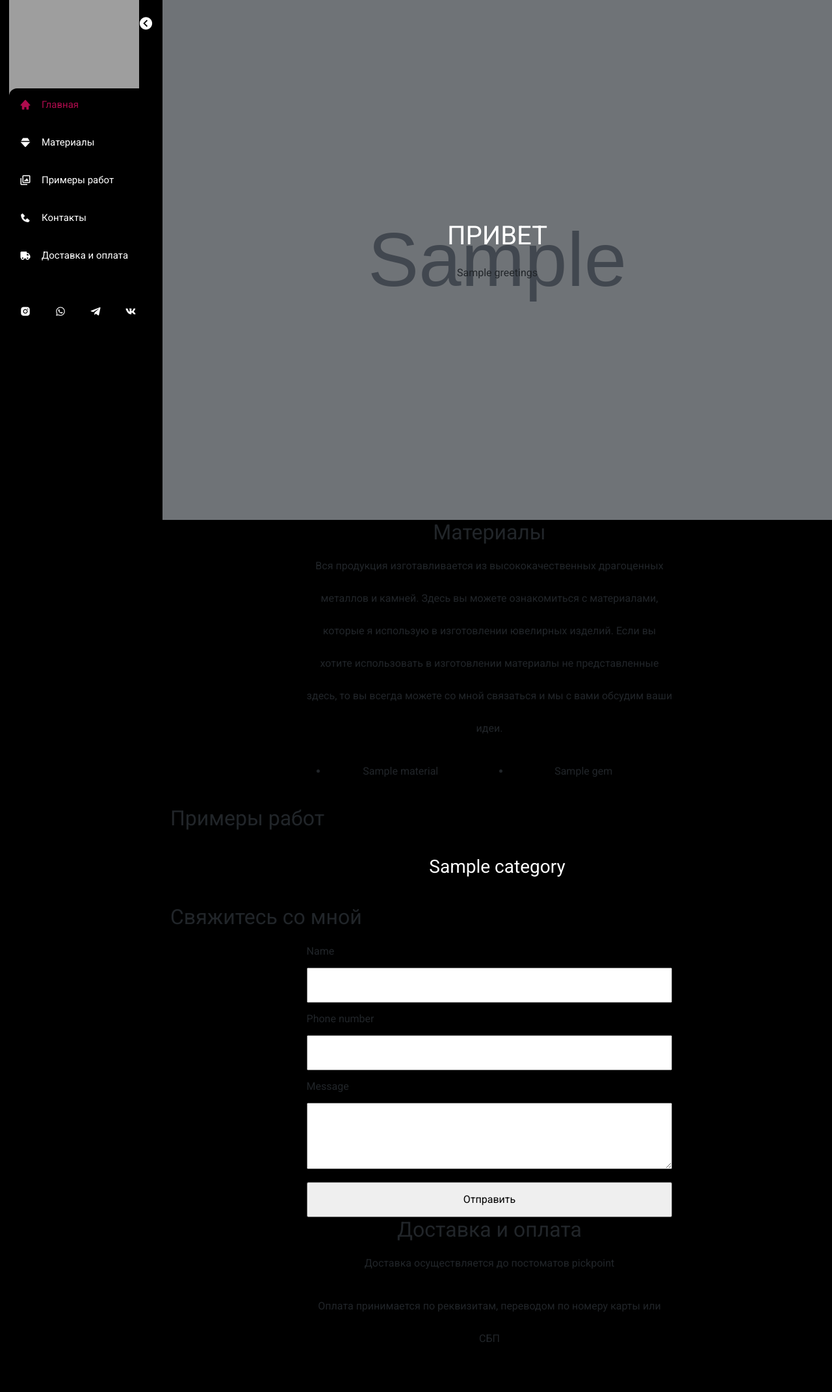
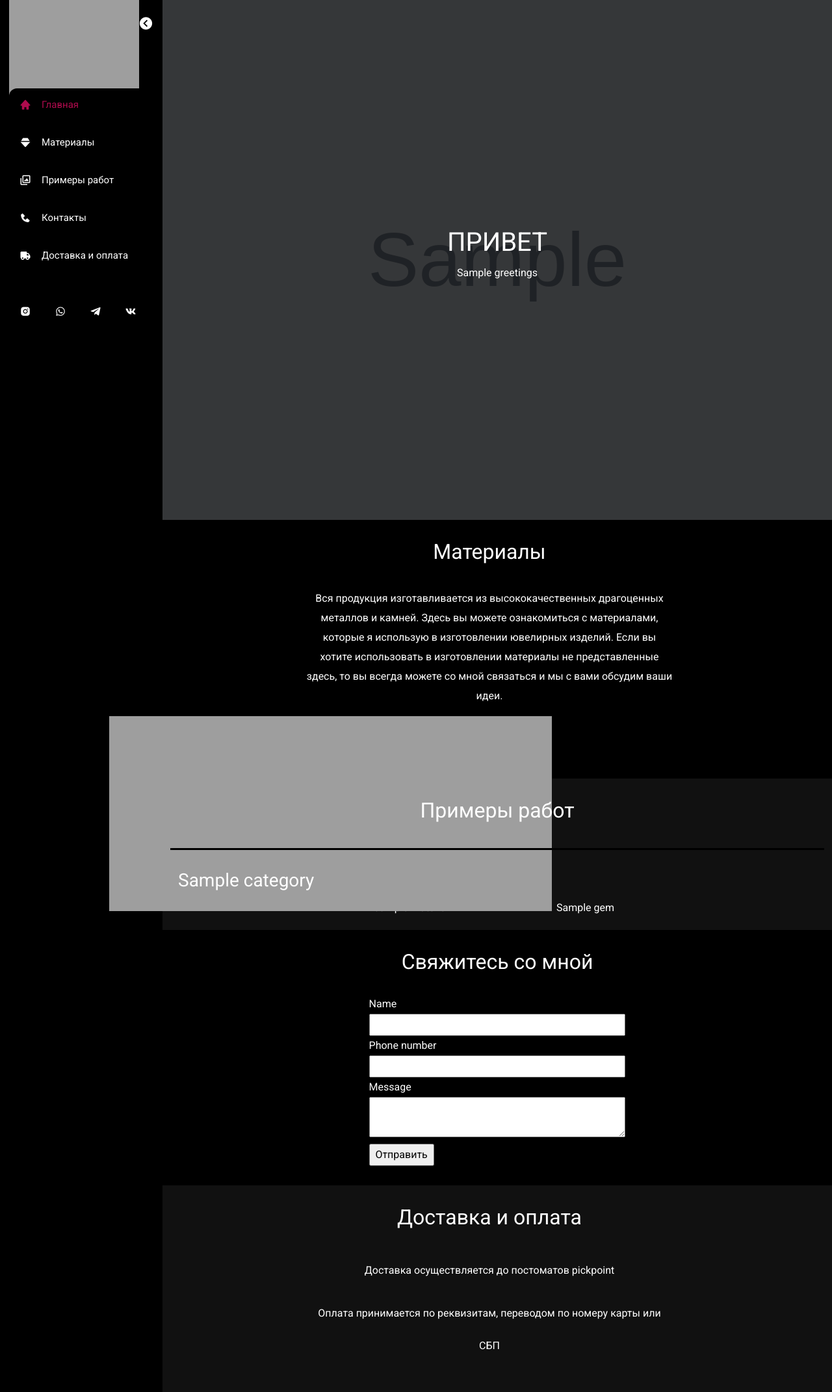
Before and after one commit to Camar4elo/Jewelry_site, a Django app: template shop/templates/contacts.html in a window 1280 px wide. Shown: the whole page at 65% size. Before the commit the page ends 2065 px from the top, so only its background shows below. Run offline with Django 3.2, Linux system fonts and the light colour scheme; the template is opened without the code that fills it: most values are stand-ins (such as "Sample title", 1, 10 or a date in 2020); grey boxes marked "Sample" are stand-in pictures; form fields are guessed from the names that the template uses; some libraries are stand-ins or nearby versions; grey boxes are pictures that could not be loaded.

Commit message:
update #home, #pht, create .form, .form.button, .contact-form, .contact-form:hover, .site_section_top p, .materials, .materials li, .materials li::marker, .gems, .gems li, .gems li::marker, #section_materials, #section_materials h2, #section_materials p, #section_work, #section_work h2, #section_contacts, #section_contacts h2, #section_delivery, #section_delivery h2, #materials_row

```diff
--- a/static/CSS/style.css
+++ b/static/CSS/style.css
@@ -206,7 +206,7 @@ body {
   min-height: 500px;
   z-index: 2;
   position: relative;
-  background: rgba(0, 0, 0, 0.479);
+  background: rgba(0, 0, 0, 0.750);
   width: auto;
 }
 
@@ -226,7 +226,9 @@ html {
 }
 
 #pht {
-  margin: 0;
+  border-top: 3px solid rgb(0, 0, 0);
+  border-width: 100%;
+  margin: auto;
 }
 
 #images {
@@ -266,8 +268,128 @@ html {
 }
 
 .jewel-category {
-  text-align: center;
+  text-align: left;
   color: #fff;
   margin-top: 30px;
   margin-bottom: 30px;
 }
+
+.form {
+  color: #fff;
+  line-height: 30px;
+  padding-left: 10%;
+  padding-right: 10%;
+  }
+
+.form .button{
+  width: 100px;
+}
+
+.contact-form {
+  outline: none;
+  border-color: #000000;
+  background-color: #000000;
+  color: rgb(255, 255, 255);
+  border-bottom: 2px solid rgba(255, 255, 255, 0.568);
+  margin-bottom: 20px;
+}
+
+.contact-form:hover {
+  outline: none;
+  border-color: #000000;
+  background-color: #000000;
+  color: rgb(255, 255, 255);
+  border-bottom: 2px solid rgb(255, 255, 255);
+  margin-bottom: 20px;
+}
+
+.site_section_top p{
+  color: #fff;
+  line-height: 30px;
+}
+
+#section_materials{
+  color: #fff;
+  padding-top: 30px;
+  padding-bottom: 30px;
+}
+
+#section_materials h2{
+  text-align: center;
+  padding-bottom: 30px;
+}
+
+#section_materials p{
+  line-height: 30px;
+}
+
+#section_work{
+  color: #fff;
+  background-color: rgb(17, 17, 17);
+  padding-top: 30px;
+  padding-bottom: 30px;
+}
+
+#section_work h2{
+  text-align: center;
+  padding-bottom: 30px;
+}
+
+#section_contacts{
+  color: #fff;
+  padding-top: 30px;
+  padding-bottom: 30px;
+}
+
+#contact_form{
+  width: auto;
+}
+
+#section_contacts h2{
+  text-align: center;
+  margin-bottom: 30px;
+}
+
+#section_delivery{
+  color: #fff;
+  background-color: rgb(17, 17, 17);
+  padding-top: 30px;
+  padding-bottom: 30px;
+}
+
+#section_delivery h2{
+  text-align: center;
+  padding-bottom: 30px;
+}
+
+#materials_row {
+  text-align: left;
+}
+
+.materials {
+  padding-left: 40%;
+  list-style-image: url('/static/icons/Tick_Mark_icon-icons.com_69146.svg');
+}
+
+.materials li {
+  height: 50px;
+}
+
+.materials li::marker{
+  font-size: 36px;
+  height: 50px;
+}
+
+.gems {
+  padding-left: 40%;
+  list-style-image: url('/static/icons/Tick_Mark_icon-icons.com_69146.svg');
+}
+
+.gems li {
+  height: 50px;
+}
+
+.gems li::marker{
+  font-size: 36px;
+  height: 50px;
+}
```
